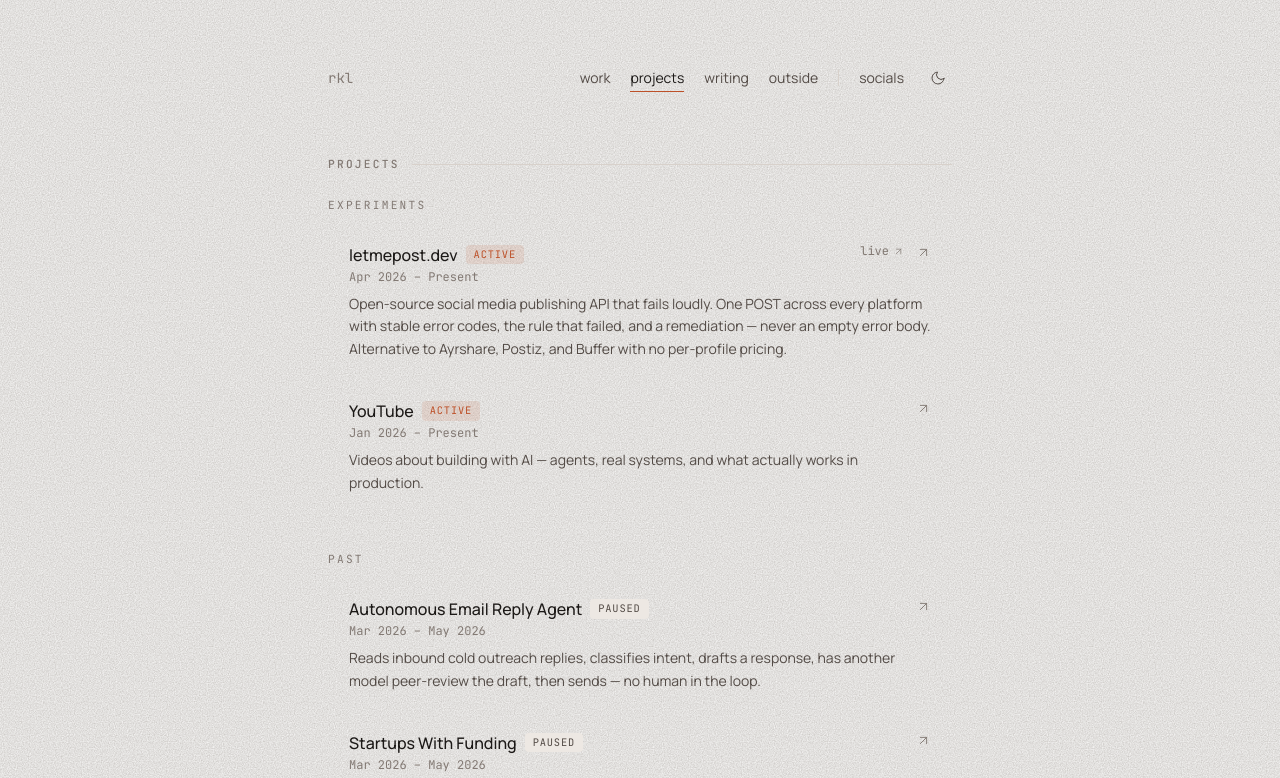
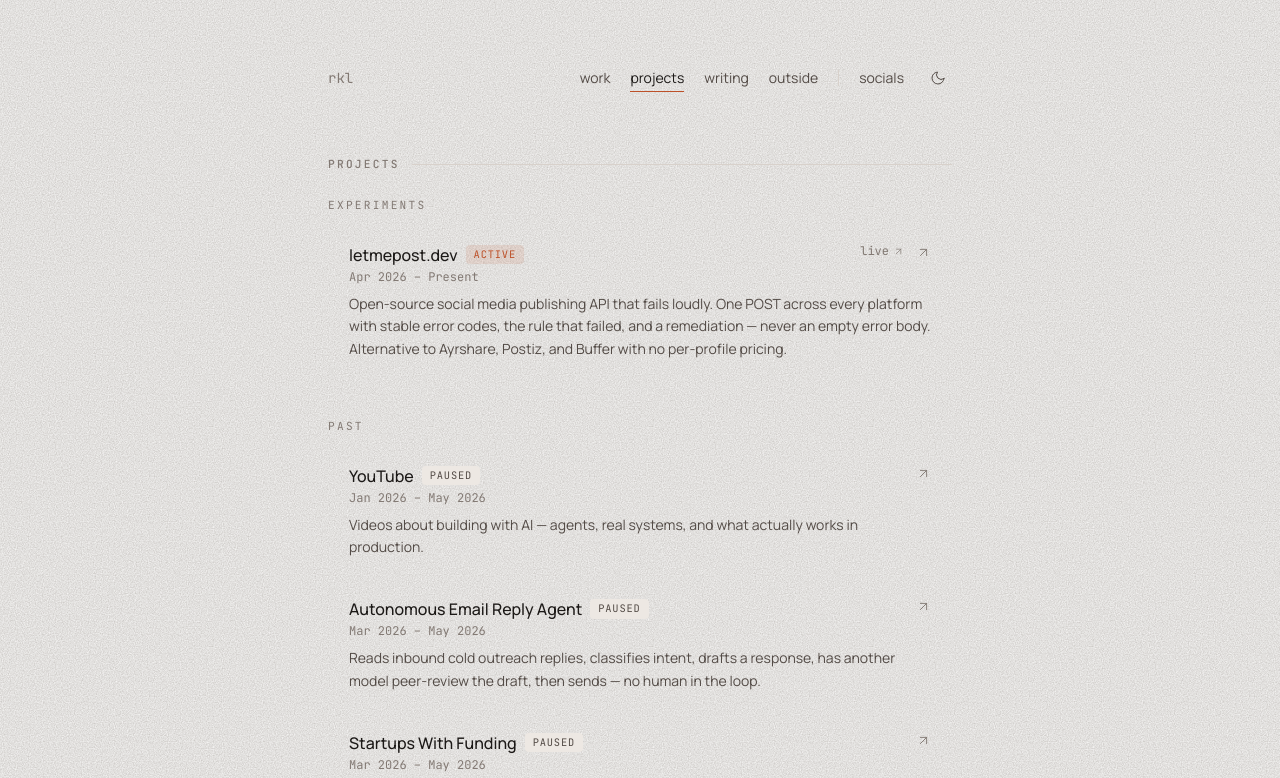
Before and after one commit to rosekamallove/rosekamal.com, an Astro site: page /projects in a window 1280 px wide. Shown: the top 778 px of the page. Built offline with nearby package versions, Linux system fonts and the light colour scheme; Astro itself is replaced by a stand-in of ours; some packages are replaced by stand-ins of ours.

Commit message:
minor update

```diff
--- a/src/pages/projects/index.astro
+++ b/src/pages/projects/index.astro
@@ -25,18 +25,18 @@ const EXPERIMENTS: Project[] = [
     startDate: "Apr 2026",
     endDate: "Present",
   },
+];
+
+const PAST: Project[] = [
   {
     name: "YouTube",
     description:
       "Videos about building with AI — agents, real systems, and what actually works in production.",
     url: "https://www.youtube.com/@rosekamallove",
-    status: "active",
+    status: "paused",
     startDate: "Jan 2026",
-    endDate: "Present",
+    endDate: "May 2026",
   },
-];
-
-const PAST: Project[] = [
   {
     name: "Autonomous Email Reply Agent",
     description:
```
